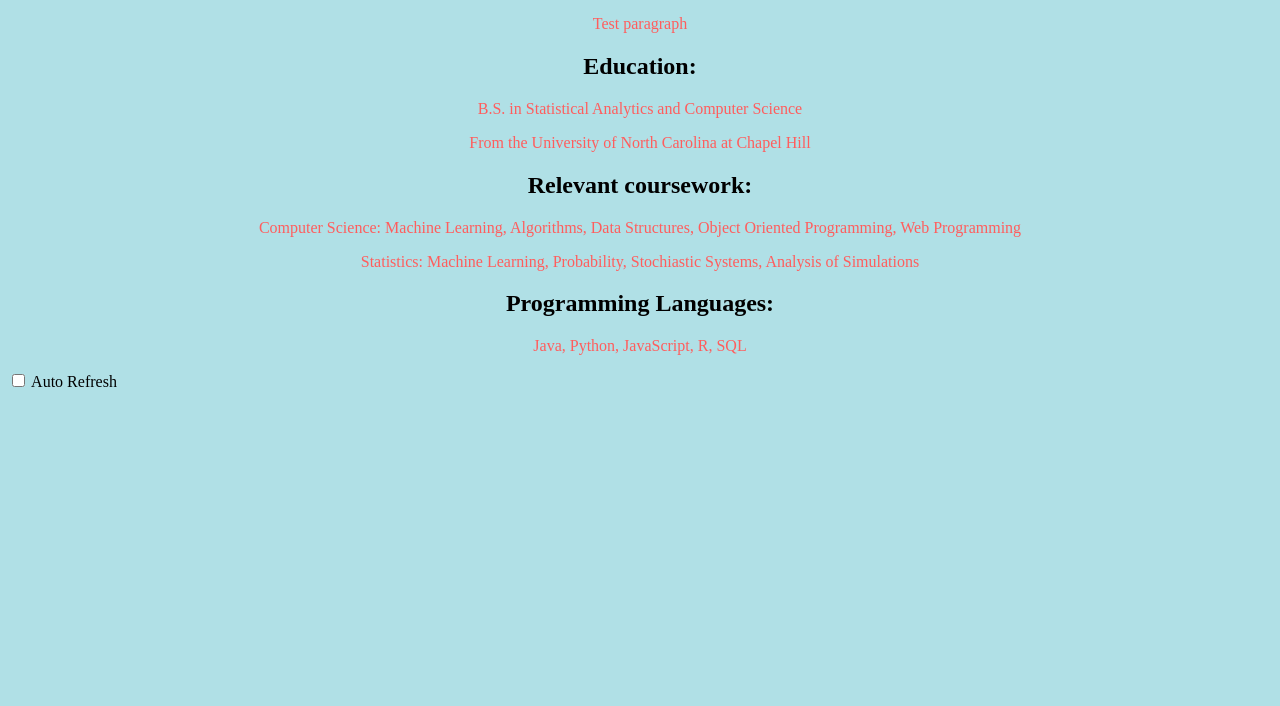
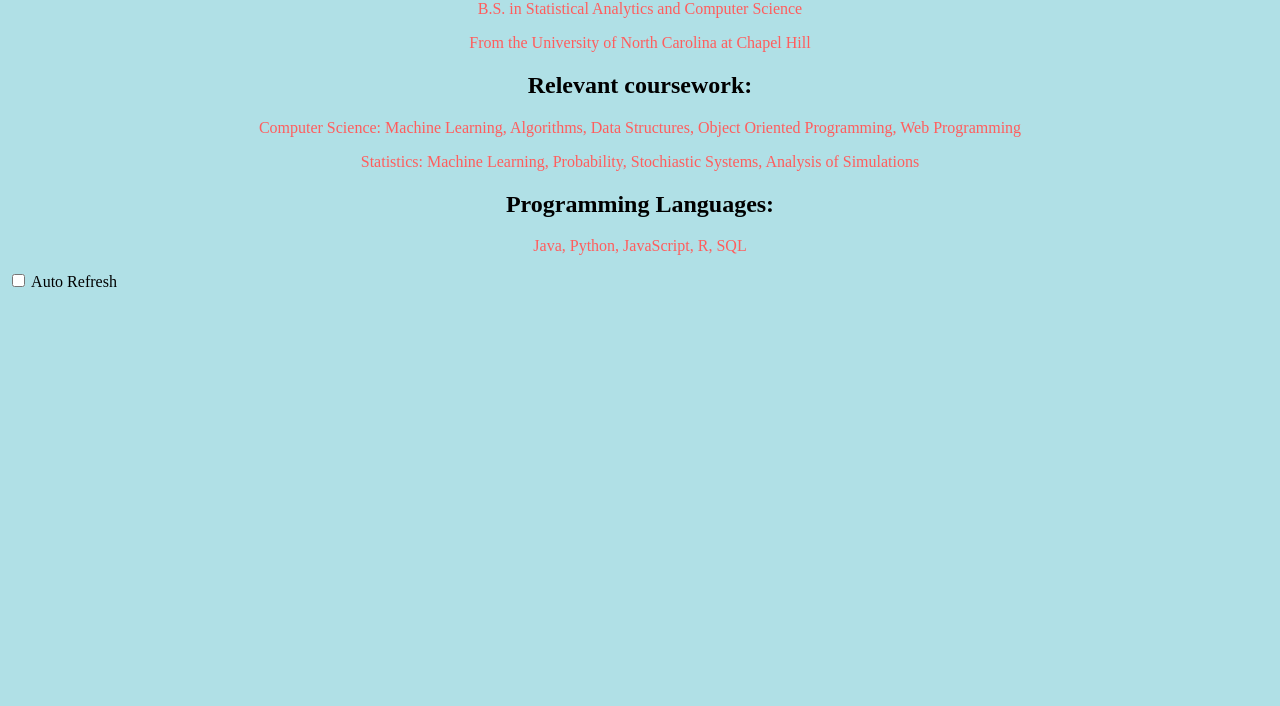
Before and after one commit to tavent1/tavent1.github.io, a website: page index.html in a window 1280 px wide. Shown: the part 94-800 px from the top of the page. Drawn offline with Linux system fonts and the light colour scheme.

Commit message:
Removed test header and paragraph

```diff
--- a/index.html
+++ b/index.html
@@ -30,10 +30,6 @@
             <p id="name"> Trent Avent</p>
         </div>
         <div>
-            <h1>Test Header</h1>
-            <p>Test paragraph</p>
-        </div>
-        <div>
             <h2>Education:</h2>
             <p>B.S. in Statistical Analytics and Computer Science</p>
             <p>From the University of North Carolina at Chapel Hill</p>
```
